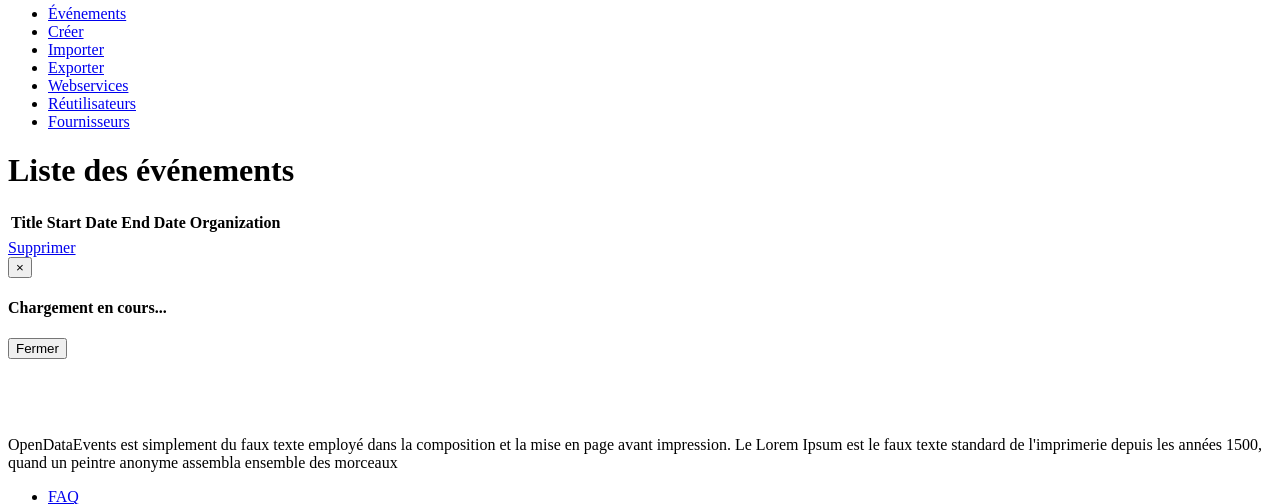
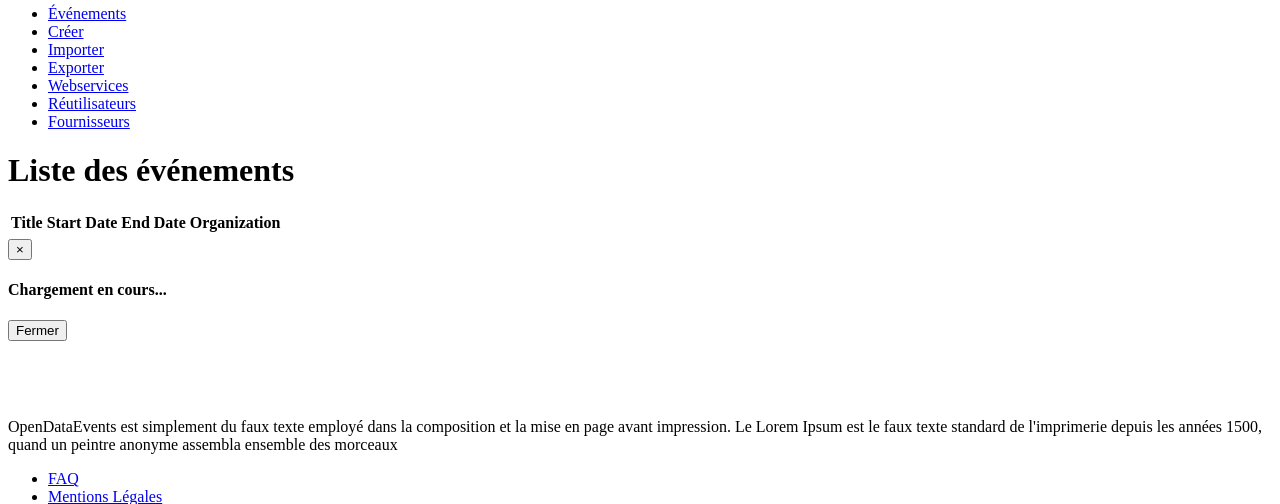
Before and after one commit to makinacorpus/django-ode, a Django app: page /events/ in a window 1280 px wide. Shown: the part 276-780 px from the top of the page. Run offline with Django 3.2, Linux system fonts and the light colour scheme; the visitor is signed in with stand-in values (Sample User, id 1); lists and menus that the app fills with data are empty; parts of the project's set-up code (start-up, migrations or seed data) failed here and were passed over; some libraries are stand-ins or nearby versions.

Commit message:
Hide Delete Button on all events listing

```diff
--- a/frontend/templates/event_list.html
+++ b/frontend/templates/event_list.html
@@ -39,11 +39,13 @@
   </tbody>
 </table>
 
-<div class="form-element text-right">
+{% if user_only %}
+<div class="form-element text-right clearfix">
   <a href="{% url 'events_delete_rows' %}"
     class="btn btn-default datatable-delete-rows"
     data-source="#events-listing">{% trans "Supprimer" %}</a>
 </div>
+{% endif %}
 
 <div class="modal fade" id="events-modal">
   <div class="modal-dialog">
--- a/static/css/style.less
+++ b/static/css/style.less
@@ -311,6 +311,10 @@ header {
     }
 }
 
+.dataTables_paginate {
+    margin-bottom: .5em;
+}
+
 /* Footer styling */
 footer {
 
```
Also changed, not shown: frontend/tests/test_events.py (+1 -0 lines).
